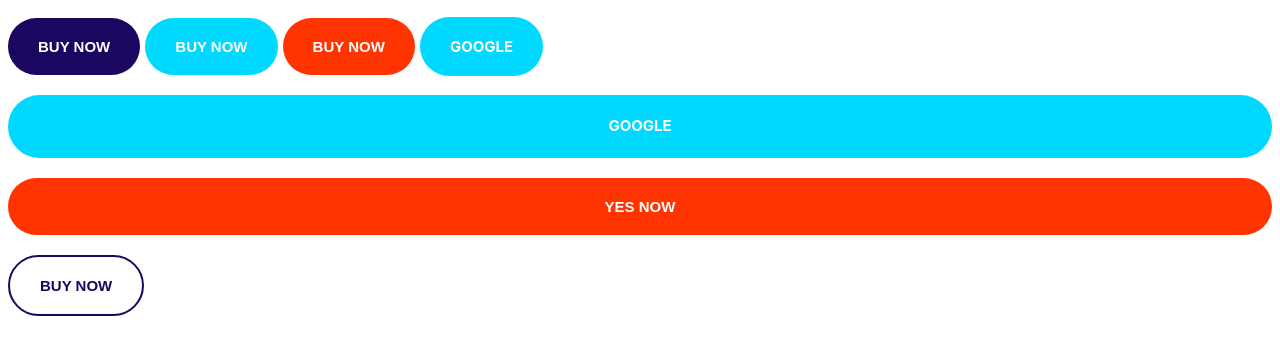
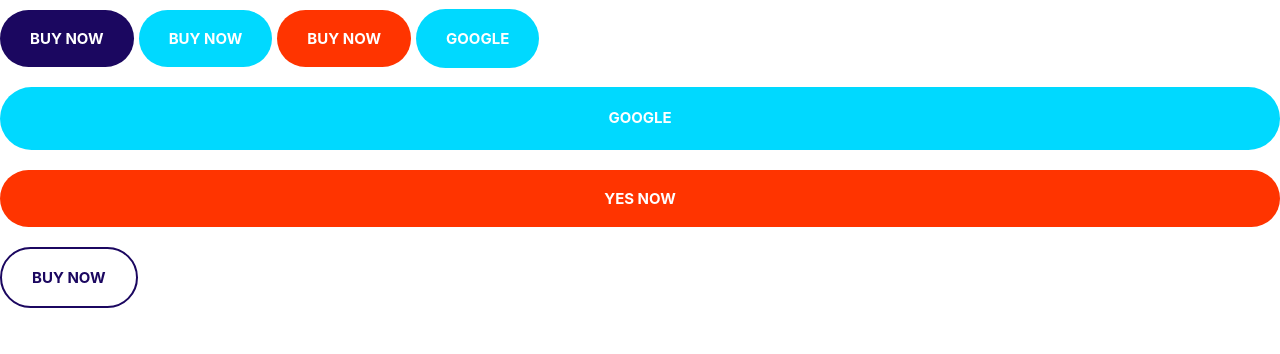
Before and after one commit to Bhimgouda/hostohub, a website built with Parcel: page components/buttons.html in a window 1280 px wide. Built offline with nearby package versions, Linux system fonts and the light colour scheme.

Commit message:
combine css

```diff
--- a/css/styles.css
+++ b/css/styles.css
@@ -1,4 +1,7 @@
 /** @format */
+
+@import "/css/normalize.css";
+
 :root {
   --color-primary: #2584ff;
   --color-seconadary: #00d9ff;
```
